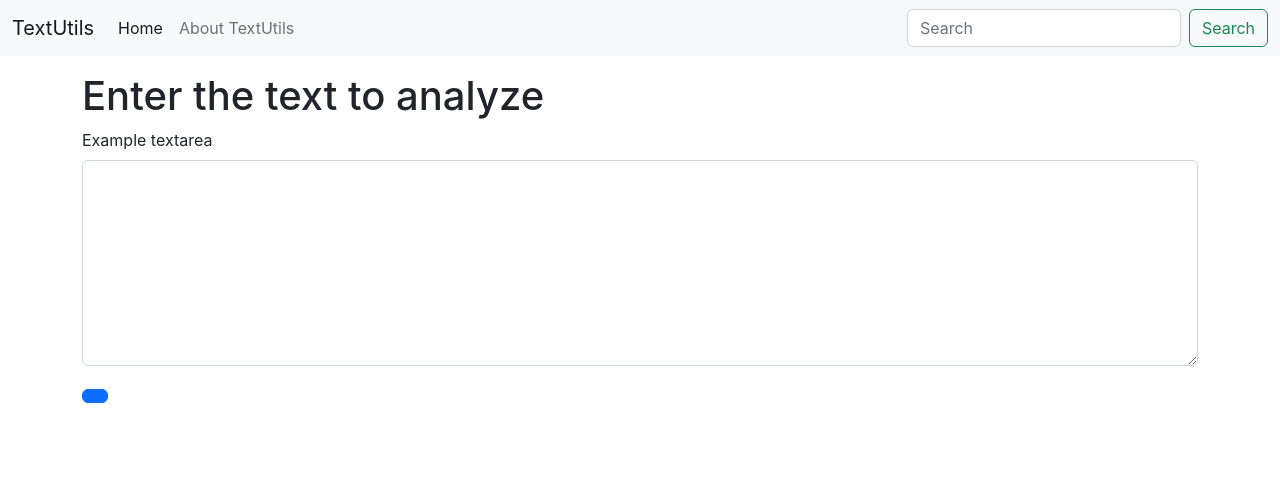
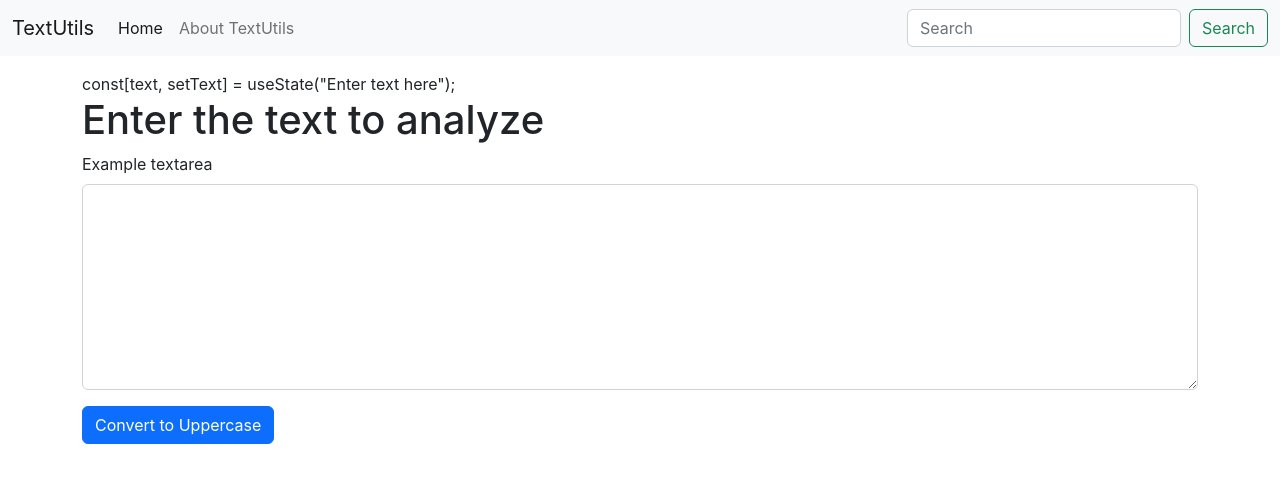
Before and after one commit to fawzaanshaikh/react-practice, a React (Create React App) app in the folder project-textutils/: page / in a window 1280 px wide. Shown: the top 482 px of the page. Built offline with nearby package versions, Linux system fonts and the light colour scheme.

Commit message:
useState hook used for TextForm Component state

```diff
--- a/project-textutils/src/components/TextForm.js
+++ b/project-textutils/src/components/TextForm.js
@@ -1,15 +1,17 @@
 import React from 'react'
+// import React, {useState} from 'react'; {useState} is known as a hook
 import PropTypes from 'prop-types'
 
 export default function TextForm(props) {
   return (
     <>
+        const[text, setText] = useState("Enter text here"); {/* This is used to track the change in our component's state in terms of the change in text, this uses array destructuring */}
         <h1>{props.heading}</h1>
         <div className="mb-3">
-            <label for="myBox" className="form-label">Example textarea</label>
+            <label htmlFor="myBox" className="form-label">Example textarea</label>
             <textarea className="form-control" id="myBox" rows="8"></textarea>
         </div>
-        <button className="btn btn-primary"></button>
+        <button className="btn btn-primary">Convert to Uppercase</button>
     </>
   )
 }
```
